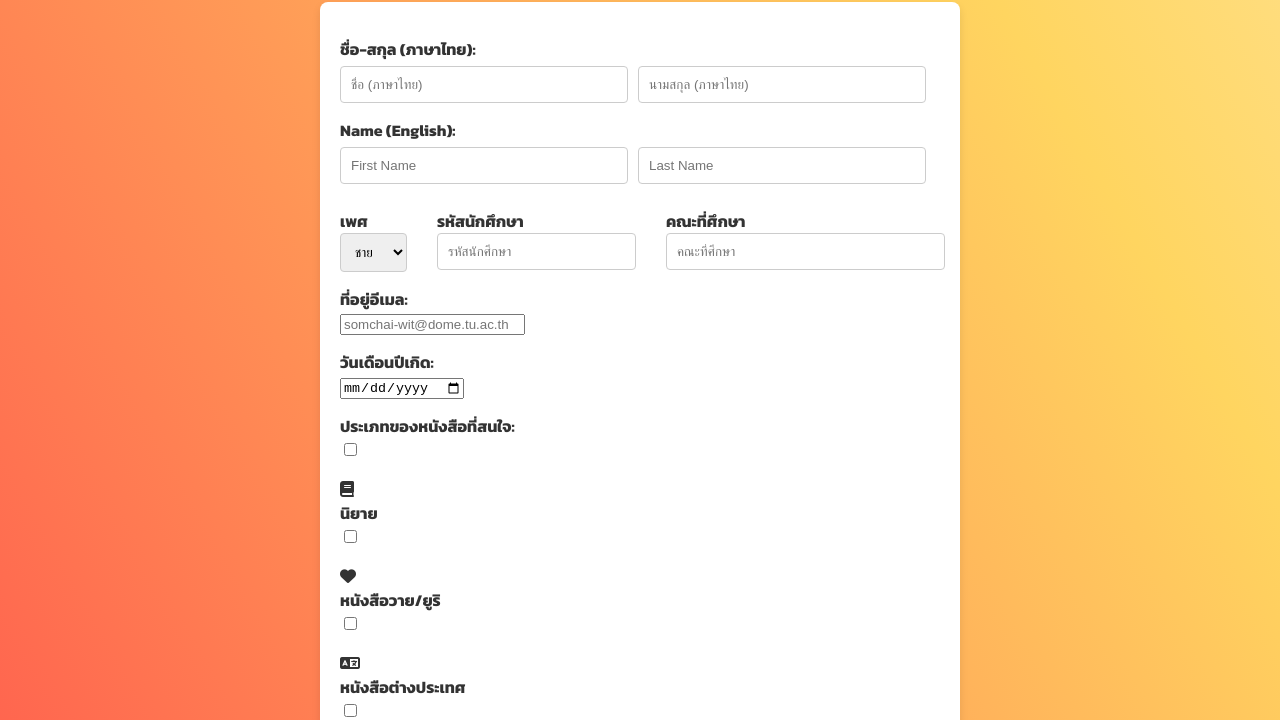
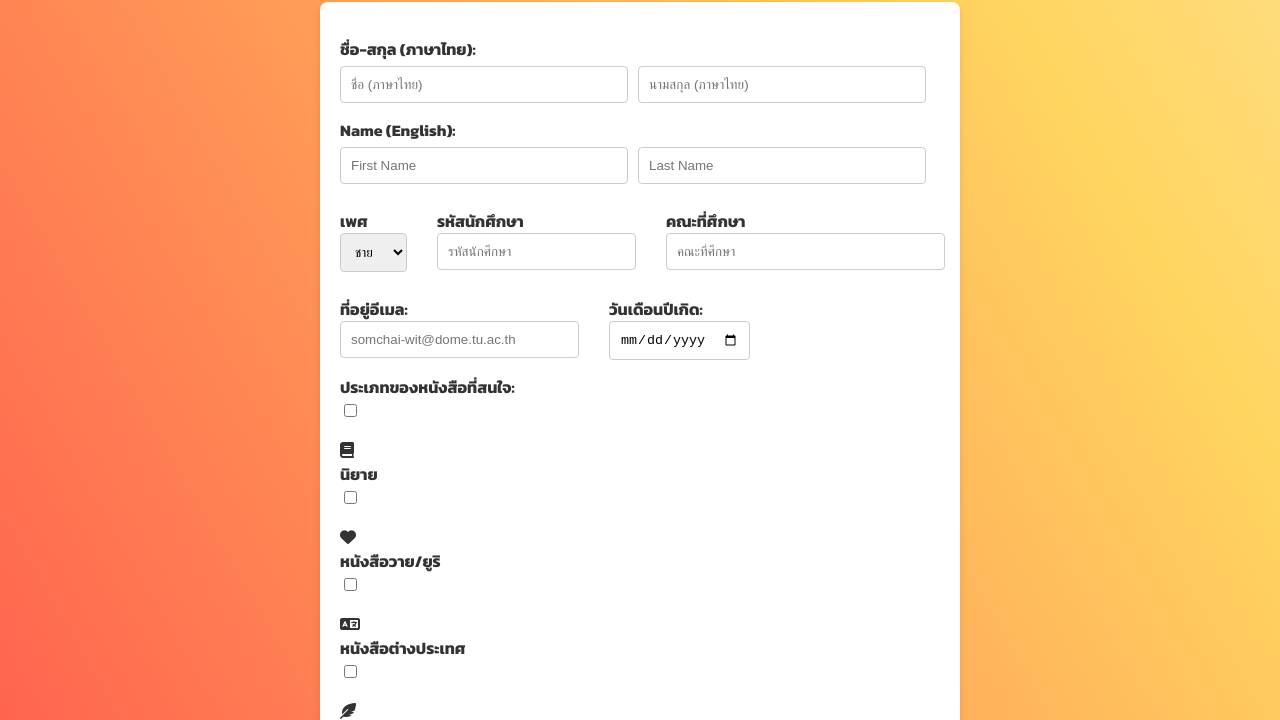
Before and after one commit to chotika-patt/6709681073_LibraryMembershipApplicationForm, a plain HTML site: page index.html in a window 1280 px wide. Shown: the part 86-806 px from the top of the page. Drawn offline with Linux system fonts and the light colour scheme.

Commit message:
Arrange the email , date to be in row with flex in style.css and Add div to all attribute in index.html

```diff
--- a/index.html
+++ b/index.html
@@ -68,14 +68,20 @@
             </div>
         </div>
 
+        <div class="email-dob-group">
+            <div>
+                <label for="email">ที่อยู่อีเมล:</label>
+                <input type="email" id="email" name="email" required size="25" placeholder="somchai-wit@dome.tu.ac.th" pattern="^[a-zA-Z0-9._%+-]+@[dD][oO][mM][eE]\.[tT][uU]\.[aA][cC]\.[tT][hH]$" title="กรุณากรอกอีเมลในรูปแบบ : somchai-wit@dome.tu.ac.th">
+            </div>
+            <div>
+                <label for="dob">วันเดือนปีเกิด:</label>
+                <input type="date" id="dob" name="dob" required title="กรุณากรอกวันเดือนปีเกิด">
+            </div>
+        </div>
 
 
 
-        <label for="email">ที่อยู่อีเมล:</label>
-        <input type="email" id="email" name="email" required placeholder="somchai-wit@dome.tu.ac.th" pattern="^[a-zA-Z0-9._%+-]+@[dD][oO][mM][eE]\.[tT][uU]\.[aA][cC]\.[tT][hH]$" title="Please enter a valid email address in the format: somchai-wit@dome.tu.ac.th">
 
-        <label for="dob">วันเดือนปีเกิด:</label>
-        <input type="date" id="dob" name="dob" required>
 
         <label for="book-preference">ประเภทของหนังสือที่สนใจ:</label>
         <div>
--- a/style.css
+++ b/style.css
@@ -68,3 +68,16 @@ label {
     border-radius: 4px;
     box-sizing: border-box;
 }
+
+.email-dob-group{
+    display: flex;
+    gap: 30px;
+    margin-top: 10px;
+}
+
+.email-dob-group input{
+    padding: 10px;
+    border: 1px solid #ccc;
+    border-radius: 4px;
+    box-sizing: border-box;
+}
```
